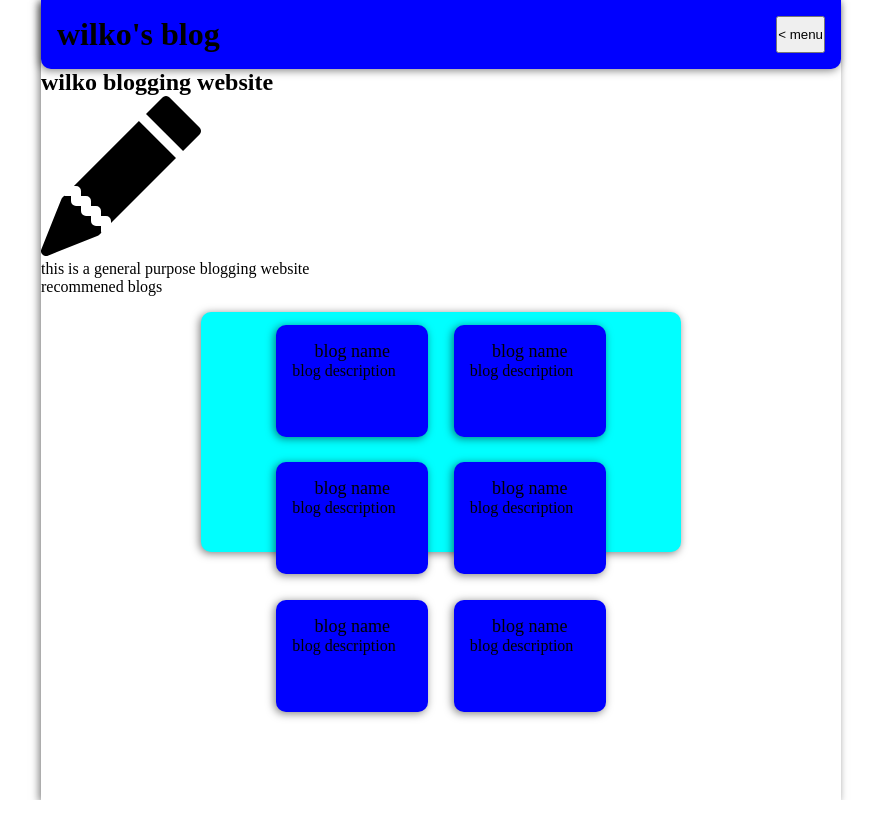
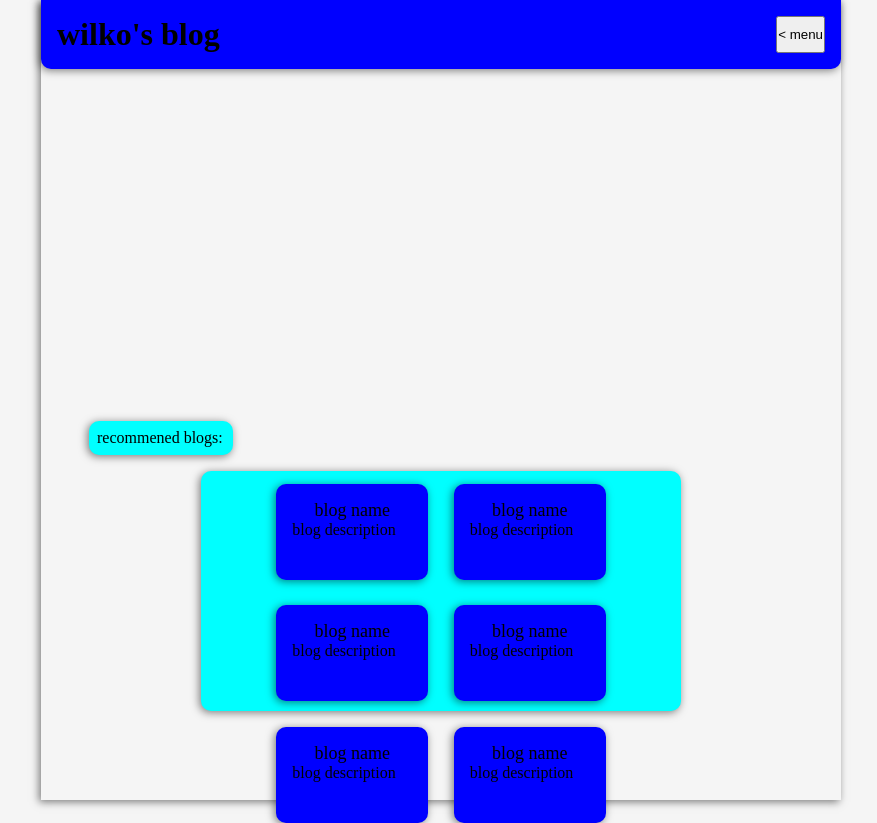
Before and after one commit to wilkodev9/wilko-blog, a Next.js app in the folder portfolio-blog/: page / in a window 1280 px wide. Shown: the top 823 px of the page, without its empty margins (199-1076 px from the left). Before the commit the page ends 800 px from the top, so only its background shows below. Built offline with nearby package versions, Linux system fonts and the light colour scheme.

Commit message:
front page layout

```diff
--- a/portfolio-blog/pages/index.tsx
+++ b/portfolio-blog/pages/index.tsx
@@ -16,15 +16,20 @@ export default function Home() {
       </Head>
       <main>
         <Navbar></Navbar>
-        <div>
-          <h2>wilko blogging website</h2>
-            <BsPencilFill size={"10rem"}></BsPencilFill>
-          <div>
-             this is a general purpose blogging website
+        <div className={styles.bannerShadow}>
+          <div className={styles.banner}>
+            <h2 className={styles.bannerTittle}>wilko <br>
+            </br>blogging
+            <br></br>
+            website</h2>
+              <BsPencilFill size={"40rem"} className={styles.pencil}></BsPencilFill>
+            <div className={styles.bannerdescription}>
+              this blog was made by wilko
+            </div>
           </div>
         </div>
-        <div>
-          <p>recommened blogs</p>
+        <div className={styles.recommened}>
+          <p>recommened blogs:</p>
         </div>
         <div className={styles.cards}>
           <BlogCards/>
--- a/portfolio-blog/styles/card.module.css
+++ b/portfolio-blog/styles/card.module.css
@@ -2,7 +2,7 @@
     display: flex;
     flex-direction: column;
     background-color: blue;
-    height: 5rem;
+    height: 4rem;
     margin: 0.8rem;
     padding: 1rem;
     box-shadow: -0.1rem 0.1rem 0.5rem rgba(0, 0, 0, 0.5);
--- a/portfolio-blog/styles/global.css
+++ b/portfolio-blog/styles/global.css
@@ -8,4 +8,5 @@ body{
     height: 100vh;
     overflow-x: hidden;
     box-shadow: -0.1rem 0.1rem 0.5rem rgba(0, 0, 0, 0.5);
+    background-color: #f5f5f5;
 }
```
